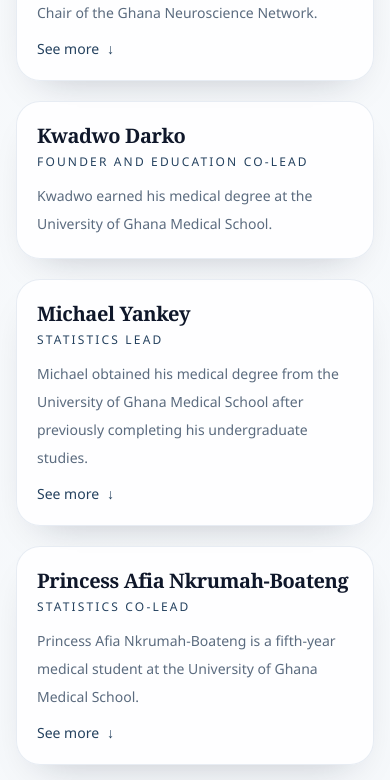
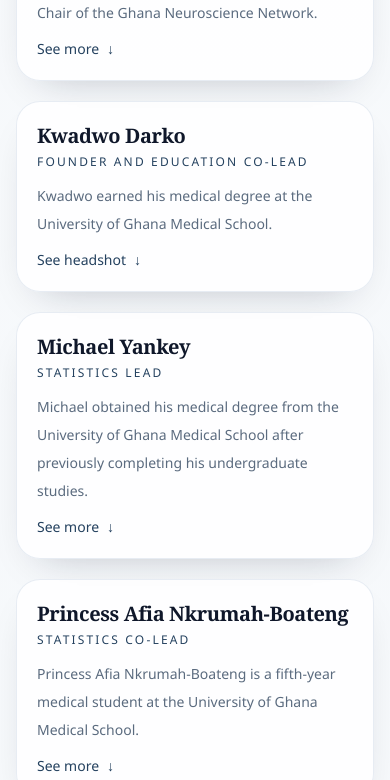
Before and after one commit to darkobhp/GNNet, a Next.js app: page / in a window 390 px wide. Shown: the part 7800-8580 px from the top of the page. Built offline with nearby package versions, Linux system fonts and the light colour scheme.

Commit message:
Show phone team images for short bios

```diff
--- a/components/LeadershipMobileCard.tsx
+++ b/components/LeadershipMobileCard.tsx
@@ -17,7 +17,13 @@ const MOBILE_LEADERSHIP_HEADSHOTS: Record<string, string> = {
   "Mildred Obeyaa Marfo": "/images/Headshots/Mildred.JPG",
   "Maame Doudua": "/images/Headshots/Maame.jpg",
   "Krishi Patel": "/images/Headshots/Krishi.jpg",
-  "Kwaku Marfo": "/images/Headshots/Marfo.jpg"
+  "Kwaku Marfo": "/images/Headshots/Marfo.jpg",
+  "Mabel Banson": "/images/Headshots/Mabel.jpg",
+  "Patrick Bankah": "/images/Headshots/Bankah.jpg",
+  "Dodi Hadi Abdullah": "/images/Headshots/Dr.-Hadi-Abdullah.jpg",
+  "Emmanuel Kwadwo Osei Adjei": "/images/Headshots/Emmanuel.jpg",
+  "Simon Sackitey": "/images/Headshots/Simon.png",
+  "Omane Okrah Acheampong": "/images/Headshots/Omane Okrah.jpg"
 };
 
 function getBioPreview(bio: string) {
@@ -49,6 +55,7 @@ export function LeadershipMobileCard({
   const mobileImage = `${preferredImage}?v=lead-mobile-3`;
   const previewBio = getBioPreview(member.bio);
   const hasMoreBio = previewBio !== member.bio.trim();
+  const canExpand = Boolean(preferredImage);
 
   return (
     <article className="surface p-5">
@@ -66,14 +73,20 @@ export function LeadershipMobileCard({
           {isExpanded ? member.bio : previewBio}
         </p>
 
-        {hasMoreBio ? (
+        {canExpand ? (
           <button
             type="button"
             onClick={() => setIsExpanded((current) => !current)}
             className="inline-flex items-center gap-2 text-sm font-medium text-navy-700"
             aria-expanded={isExpanded}
           >
-            <span>{isExpanded ? "See less" : "See more"}</span>
+            <span>
+              {isExpanded
+                ? "See less"
+                : hasMoreBio
+                  ? "See more"
+                  : "See headshot"}
+            </span>
             <span aria-hidden="true">{isExpanded ? "↑" : "↓"}</span>
           </button>
         ) : null}
```
